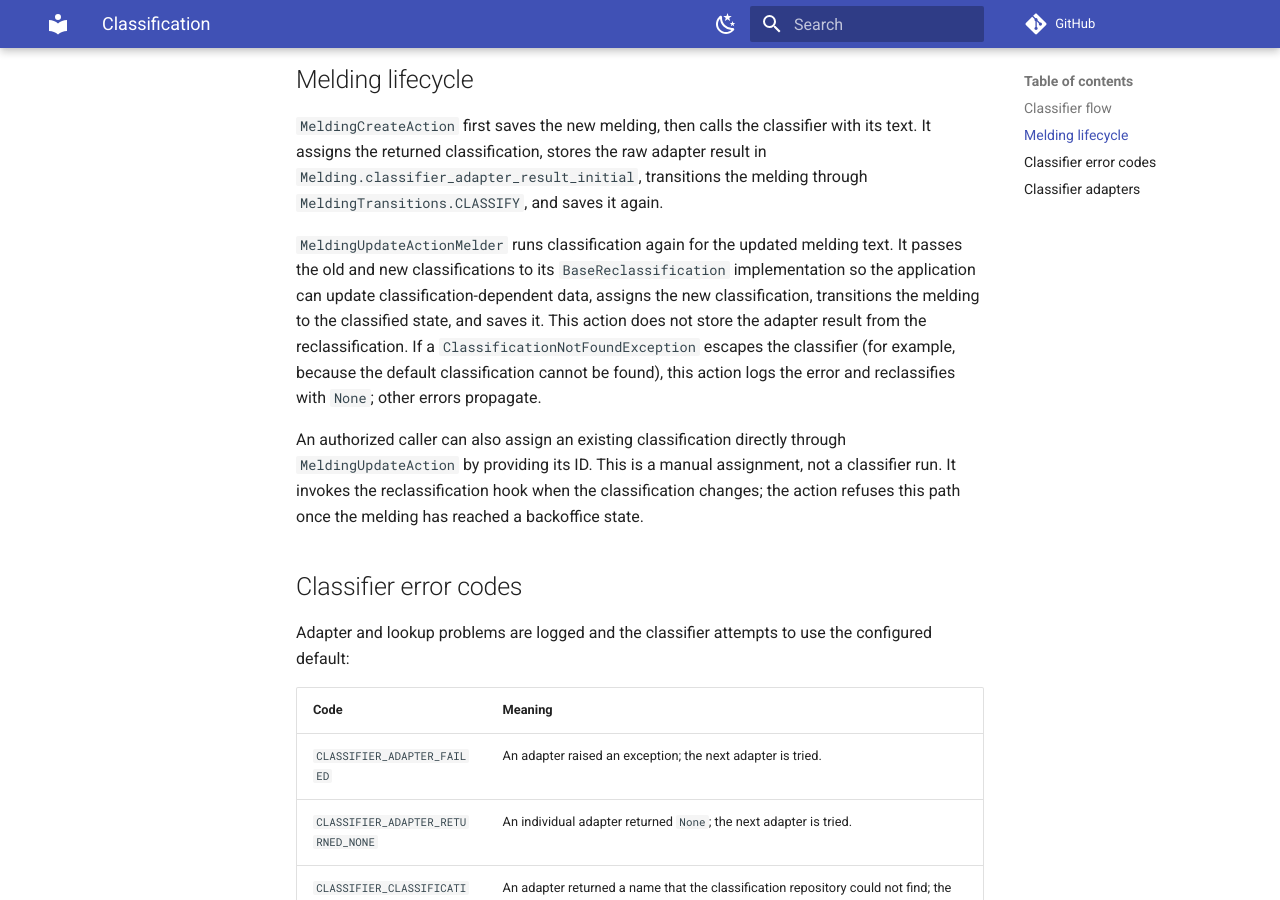
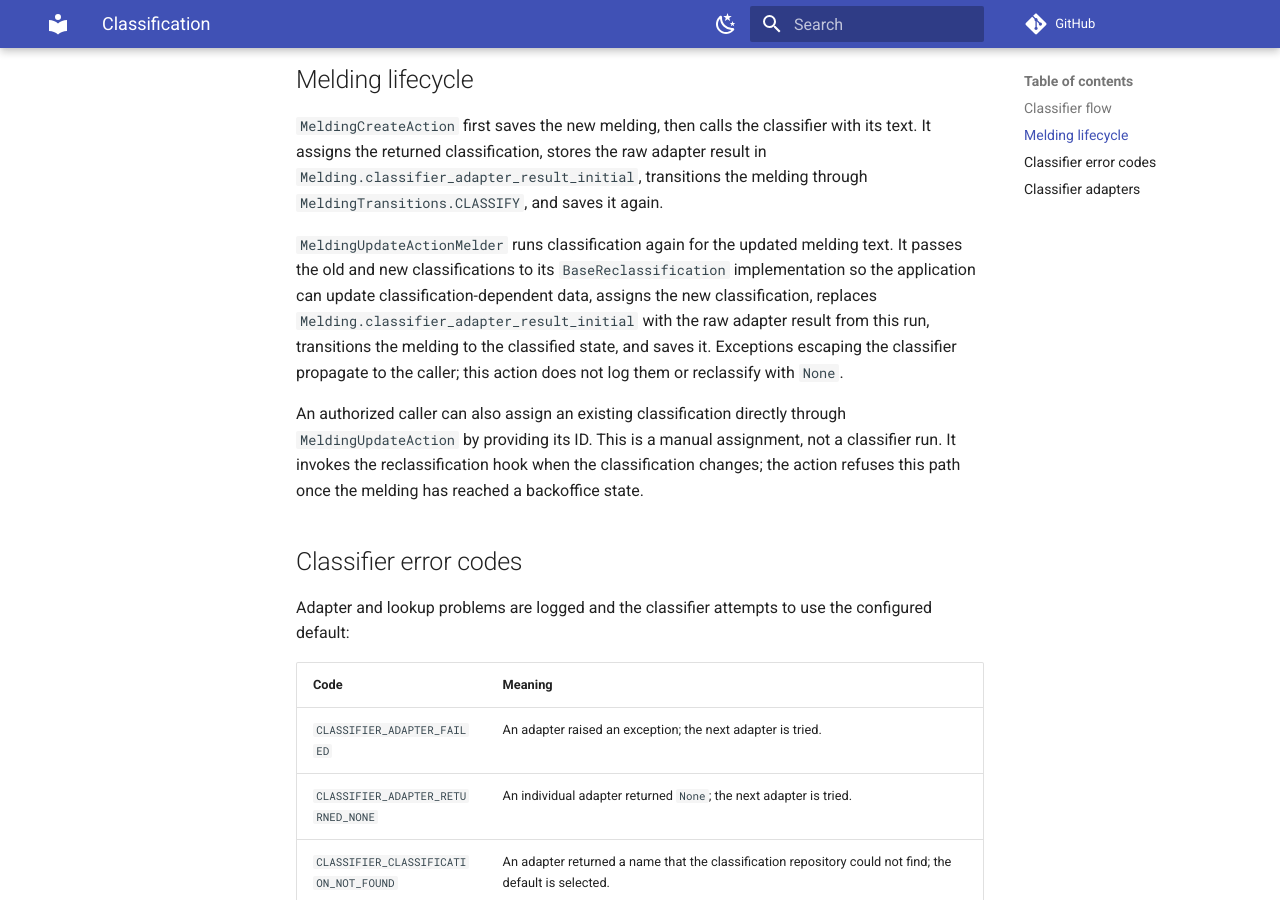
Before and after one commit to Amsterdam/meldingen-core, an MkDocs documentation site: the page built from docs/classification.md, in a window 1280 px wide and 900 px high, scrolled down 1128 px. Built offline with MkDocs 1.6.1 and Material for MkDocs 9.7.7, drawn with Linux system fonts in a browser that asks for light colours; comment, search, counter and statistics services are not loaded.

Commit message:
Enhance MeldingUpdateActionMelder classification logic
Updated MeldingUpdateActionMelder to store adapter result and handle exceptions.

Co-authored-by: Copilot Autofix powered by AI <175728472+Copilot@users.noreply.github.com>

```diff
--- a/docs/classification.md
+++ b/docs/classification.md
@@ -35,7 +35,7 @@ classification, adapter_result = await classifier(melding_text)
 
 `MeldingCreateAction` first saves the new melding, then calls the classifier with its text. It assigns the returned classification, stores the raw adapter result in `Melding.classifier_adapter_result_initial`, transitions the melding through `MeldingTransitions.CLASSIFY`, and saves it again.
 
-`MeldingUpdateActionMelder` runs classification again for the updated melding text. It passes the old and new classifications to its `BaseReclassification` implementation so the application can update classification-dependent data, assigns the new classification, transitions the melding to the classified state, and saves it. This action does not store the adapter result from the reclassification. If a `ClassificationNotFoundException` escapes the classifier (for example, because the default classification cannot be found), this action logs the error and reclassifies with `None`; other errors propagate.
+`MeldingUpdateActionMelder` runs classification again for the updated melding text. It passes the old and new classifications to its `BaseReclassification` implementation so the application can update classification-dependent data, assigns the new classification, replaces `Melding.classifier_adapter_result_initial` with the raw adapter result from this run, transitions the melding to the classified state, and saves it. Exceptions escaping the classifier propagate to the caller; this action does not log them or reclassify with `None`.
 
 An authorized caller can also assign an existing classification directly through `MeldingUpdateAction` by providing its ID. This is a manual assignment, not a classifier run. It invokes the reclassification hook when the classification changes; the action refuses this path once the melding has reached a backoffice state.
 
```
